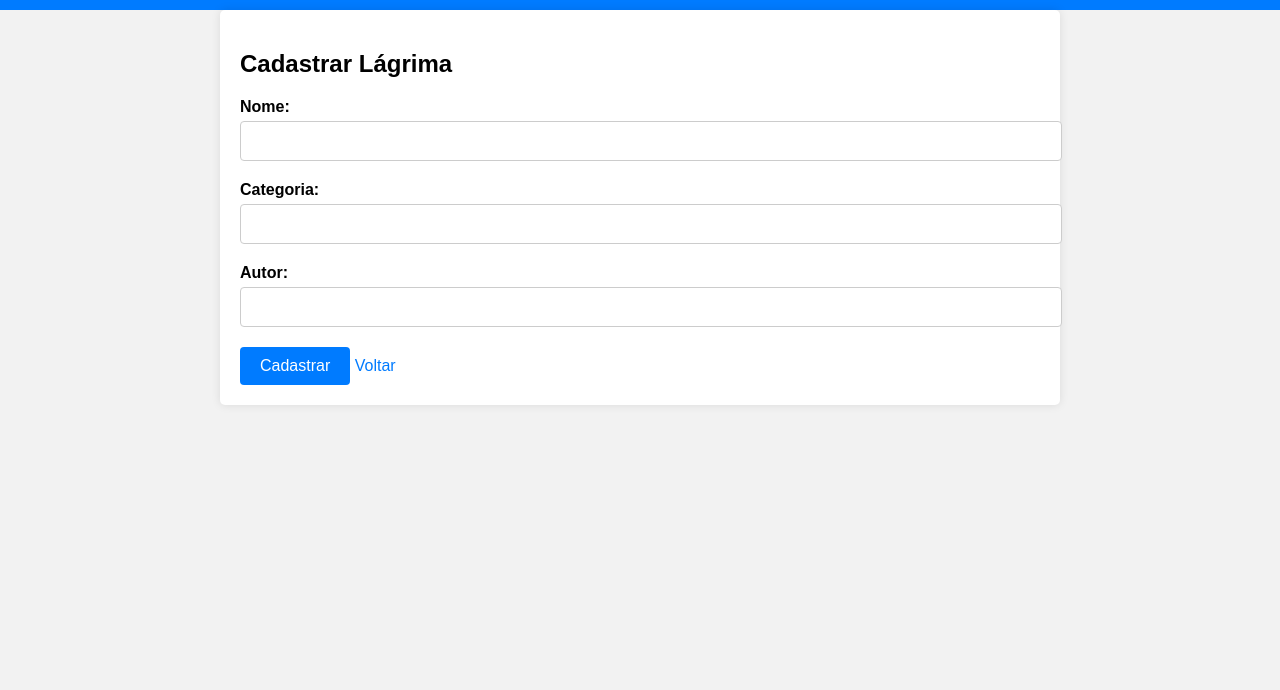
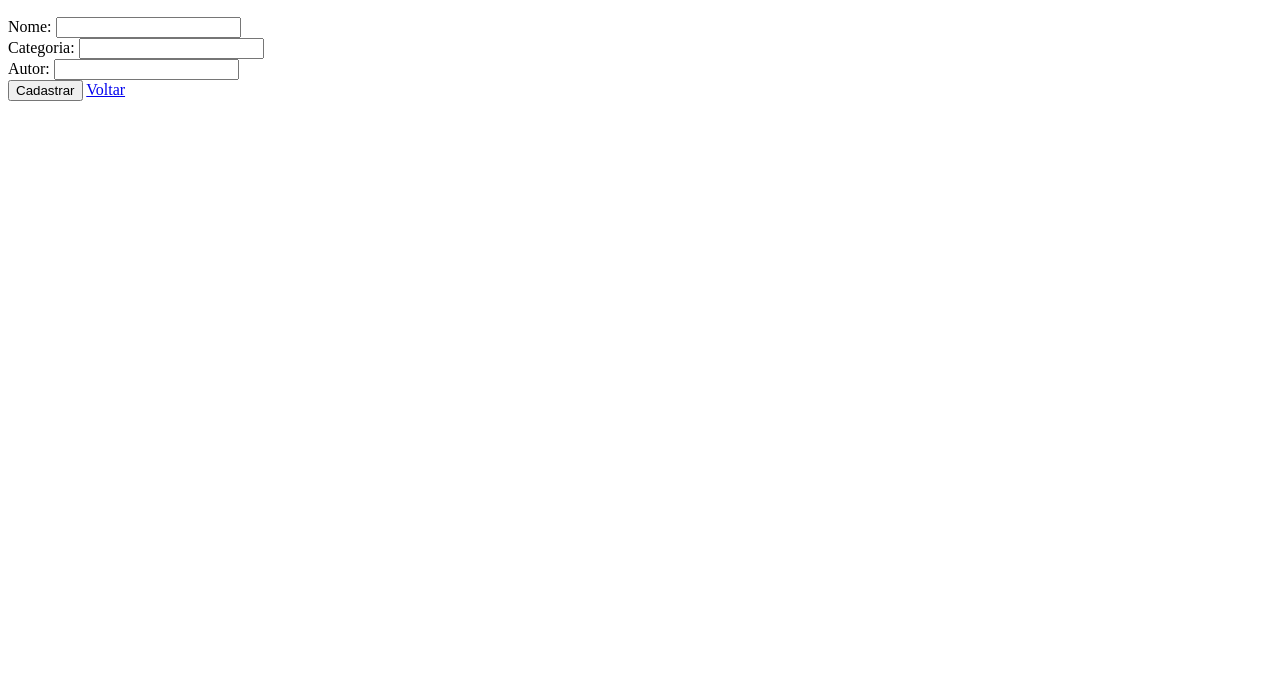
Before and after one commit to alinirv/lagrimas, a website: page src/views/cadastro.html in a window 1280 px wide. Shown: the part 110-800 px from the top of the page. Drawn offline with Linux system fonts and the light colour scheme; files whose address does not match are found by name.

Commit message:
refactor: ajusta css

```diff
--- a/src/views/cadastro.html
+++ b/src/views/cadastro.html
@@ -4,76 +4,7 @@
     <meta charset="UTF-8">
     <meta name="viewport" content="width=device-width, initial-scale=1.0">
     <title>Collection of Tears</title>
-    <style>
-        body {
-            font-family: Arial, sans-serif;
-            background-color: #f2f2f2;
-            margin: 0;
-            padding: 0;
-        }
 
-        header {
-            background-color: #007BFF;
-            color: white;
-            text-align: center;
-            padding: 20px 0;
-        }
-
-        h1 {
-            font-size: 2em;
-        }
-
-        .container {
-            max-width: 800px;
-            margin: 0 auto;
-            padding: 20px;
-            background-color: #fff;
-            box-shadow: 0 0 10px rgba(0, 0, 0, 0.1);
-            border-radius: 5px;
-        }
-
-        h2 {
-            font-size: 1.5em;
-            margin-bottom: 20px;
-        }
-
-        .form-group {
-            margin-bottom: 20px;
-        }
-
-        label {
-            font-weight: bold;
-            display: block;
-            margin-bottom: 5px;
-        }
-
-        input[type="text"] {
-            width: 100%;
-            padding: 10px;
-            border: 1px solid #ccc;
-            border-radius: 4px;
-            font-size: 1em;
-        }
-
-        button {
-            background-color: #007BFF;
-            color: white;
-            padding: 10px 20px;
-            border: none;
-            border-radius: 4px;
-            cursor: pointer;
-            font-size: 1em;
-        }
-
-        button:hover {
-            background-color: #0056b3;
-        }
-
-        a {
-            text-decoration: none;
-            color: #007BFF;
-        }
-    </style>
 </head>
 <body>
     <header>
```
